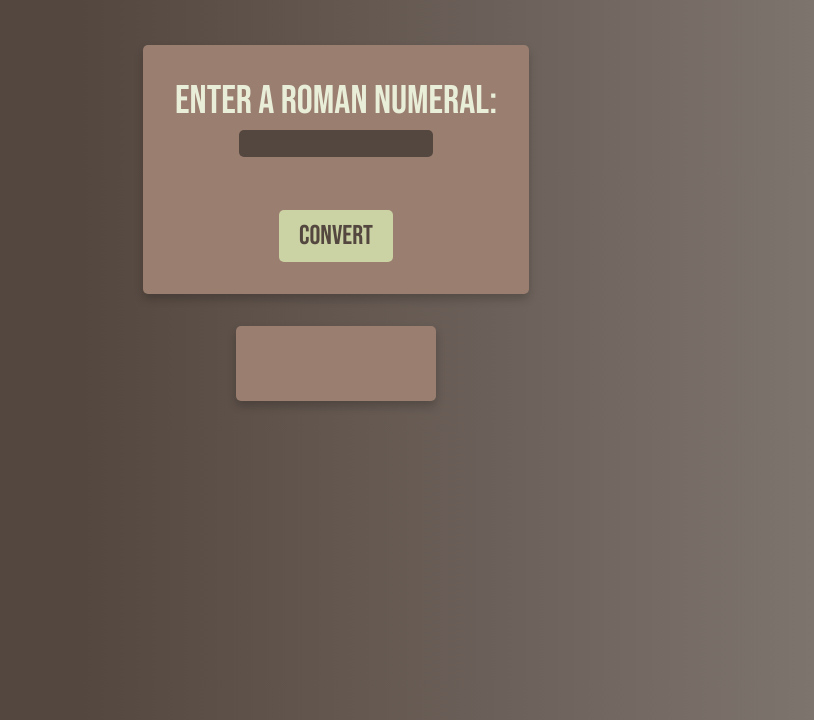
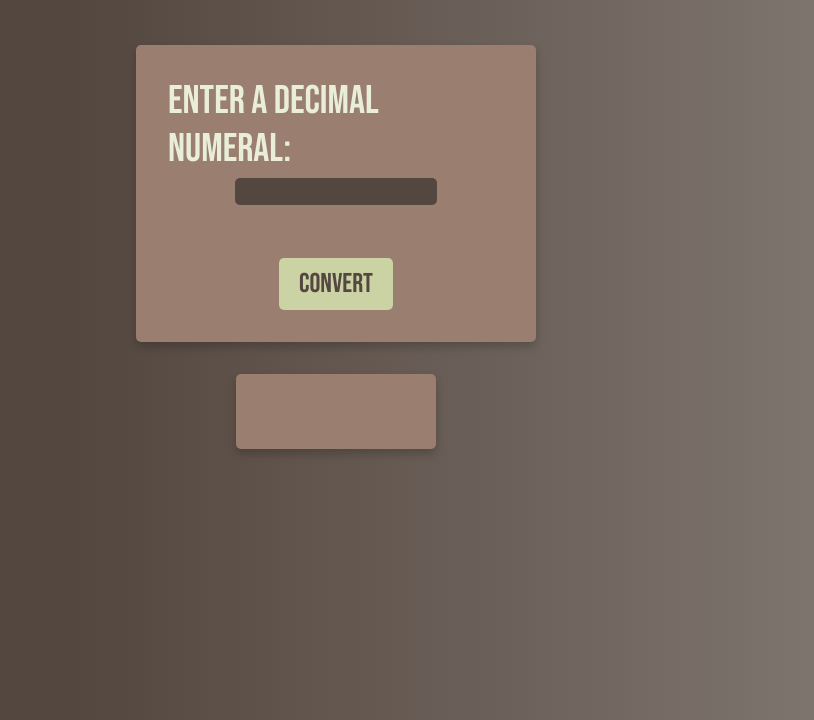
Before and after one commit to StiwardAraya/RomanNumberConverter, a plain HTML site: page index.html in a window 1280 px wide. Shown: the part 80-800 px from the top of the page, without its empty margins (304-1118 px from the left). Drawn offline with Linux system fonts and the light colour scheme.

Commit message:
Update index.html
Front(Change): semantic fix

```diff
--- a/index.html
+++ b/index.html
@@ -10,7 +10,7 @@
     <main class="container">
         <h1>Roman numeral converter</h1>
         <form id="roman-form">
-            <label for="number">Enter a Roman numeral:</label>
+            <label for="number">Enter a decimal numeral:</label>
             <input type="number" id="number">
             <button id="convert-btn">Convert</button>
         </form>
```
